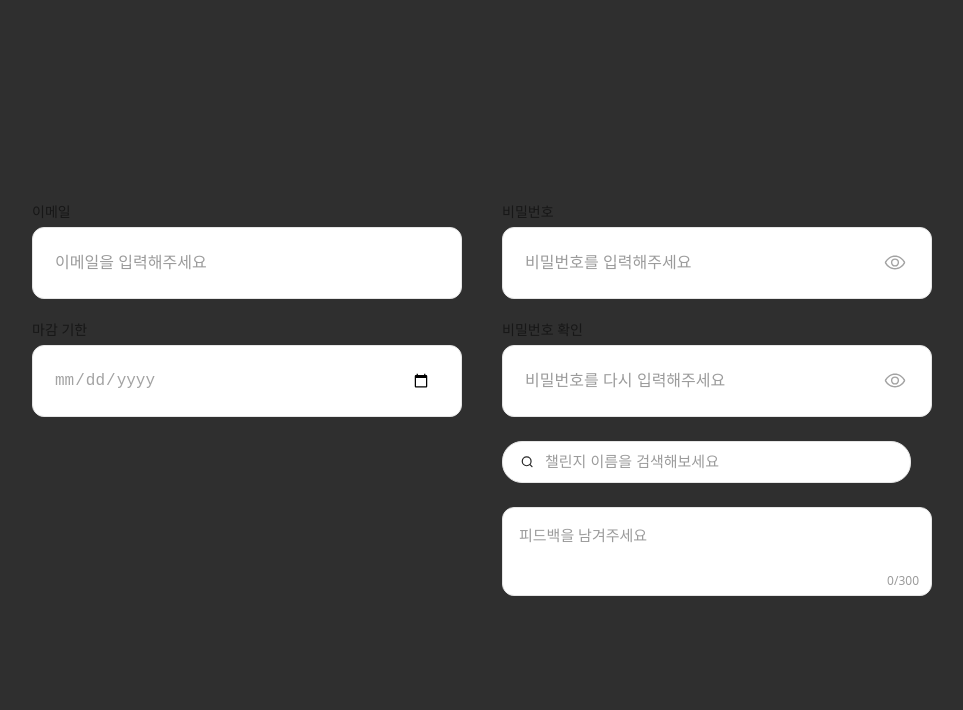
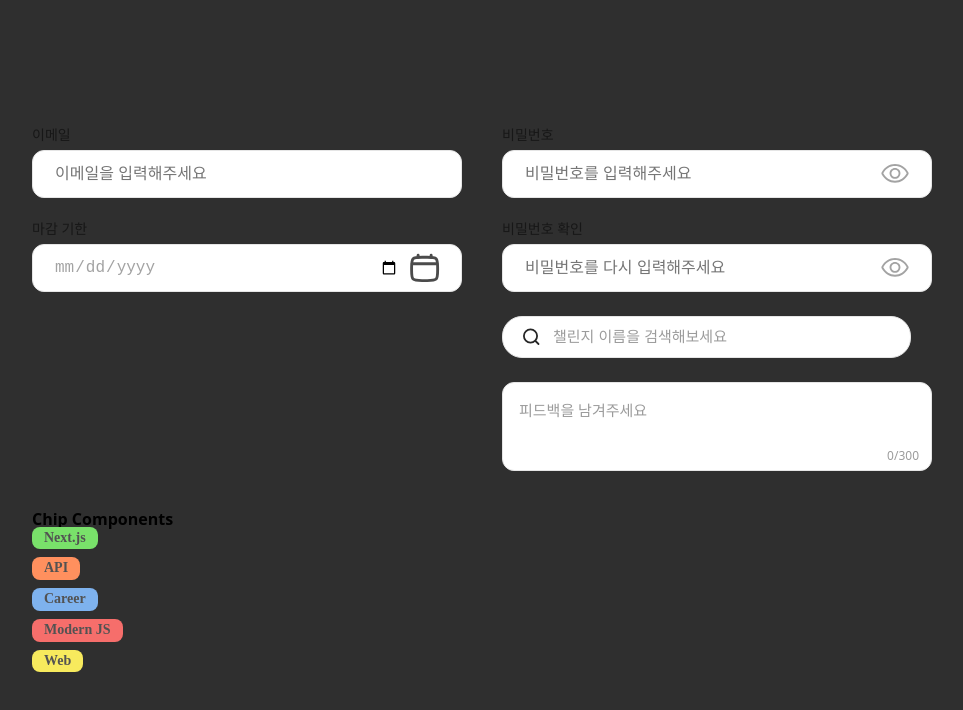
Before and after one commit to fs08-docthrough-team2/fs08-docthrough-team2-fe, a Next.js app: page /example in a window 1280 px wide. Shown: the top 710 px of the page, without its empty margins (158-1121 px from the left). Built offline with nearby package versions, Linux system fonts and the light colour scheme; a web font is replaced by a local one.

Commit message:
input components 크기 수정 및 칩 시작

```diff
--- a/package.json
+++ b/package.json
@@ -15,8 +15,10 @@
     "@tanstack/react-query": "^5.90.5",
     "@tanstack/react-query-devtools": "^5.90.2",
     "axios": "^1.12.2",
+    "date-fns": "^4.1.0",
     "next": "^15.5.6",
     "react": "^19.1.0",
+    "react-datepicker": "^8.8.0",
     "react-dom": "^19.1.0"
   },
   "devDependencies": {
--- a/src/app/example/page.jsx
+++ b/src/app/example/page.jsx
@@ -5,6 +5,7 @@ import PasswordInput from '@/components/atoms/input/PasswordInput';
 import BaseInput from '@/components/atoms/input/BaseInput';
 import SearchInput from '@/components/atoms/input/SearchInput';
 import TextBox from '@/components/atoms/input/TextBox';
+import TypeChip from '@/components/atoms/chips/TypeChip';
 
 export default function ExamplePage() {
   const [email, setEmail] = useState('');
@@ -14,6 +15,7 @@ export default function ExamplePage() {
   const [keyword, setKeyword] = useState('');
   const [feedback, setFeedback] = useState('');
 
+  /* 인풋 테스트 */
   return (
     <main
       style={{
@@ -49,7 +51,7 @@ export default function ExamplePage() {
             value={expire}
             onChange={(e) => setExpire(e.target.value)}
             type="date"
-            rightNode={<span aria-hidden="true"></span>}
+            rightNode={<img src="/icons/calendar.svg" alt="" width={32} height={32} />}
           />
         </div>
 
@@ -80,6 +82,18 @@ export default function ExamplePage() {
 
           <TextBox value={feedback} onChange={(e) => setFeedback(e.target.value)} />
         </div>
+
+        {/* 🔸 칩 테스트 */}
+        <section>
+          <h2>Chip Components</h2>
+          <div style={{ display: 'flex', flexDirection: 'column', gap: '8px' }}>
+            <TypeChip label="Next.js" color="green" />
+            <TypeChip label="API" color="orange" />
+            <TypeChip label="Career" color="blue" />
+            <TypeChip label="Modern JS" color="red" />
+            <TypeChip label="Web" color="yellow" />
+          </div>
+        </section>
       </div>
     </main>
   );
--- a/src/components/atoms/Input/SearchInput.jsx
+++ b/src/components/atoms/Input/SearchInput.jsx
@@ -10,7 +10,7 @@ export default function SearchInput({
   return (
     <div className={styles.siWrap}>
       <div className={styles.siLeft}>
-        <img src="/icons/search.svg" alt="검색" width={16} height={16} />
+        <img src="/icons/search.svg" alt="검색" width={24} height={24} />
       </div>
       <input
         className={styles.siInput}
--- /dev/null
+++ b/src/components/atoms/chips/TypeChip.jsx
@@ -0,0 +1,5 @@
+import styles from '@/styles/components/atoms/chips/TypeChip.module.scss';
+
+export default function TypeChip({ label, color = 'green' }) {
+  return <span className={`${styles.chip} ${styles[color]}`}>{label}</span>;
+}
--- a/src/styles/components/atoms/Input/BaseInput.module.scss
+++ b/src/styles/components/atoms/Input/BaseInput.module.scss
@@ -16,7 +16,7 @@
   padding: 11px 20px;
   gap: 10px;
   align-self: stretch;
-
+  box-sizing: border-box;
   border-radius: 12px;
   border: 1px solid var(--gray-gray200, #e5e5e5);
   background: var(--white-white_FFFFFF, #fff);
@@ -30,10 +30,6 @@
   font-size: 16px;
   font-weight: 400;
   color: #a3a3a3;
-
-  &::placeholder {
-    color: #9b9b9b;
-  }
 }
 
 .leftNode,
@@ -54,8 +50,8 @@
   height: 32px;
 
   img {
-    width: 24px;
-    height: 24px;
+    width: 32px;
+    height: 32px;
   }
 
   &:hover img {
--- /dev/null
+++ b/src/styles/components/atoms/chips/TypeChip.module.scss
@@ -0,0 +1,43 @@
+.chip {
+  display: inline-flex;
+  width: max-content;
+  flex: 0 0 auto;
+  align-items: center;
+  align-self: flex-start;
+  white-space: nowrap;
+  justify-content: center;
+  padding: 3px 12px;
+  border-radius: 8px;
+  font-feature-settings:
+    'liga' off,
+    'clig' off;
+  font-family: Quantico;
+  font-weight: 700;
+  font-size: 14px;
+  color: #fff; /* 공통 텍스트 컬러 */
+  line-height: 1.2;
+  text-align: center;
+  user-select: none;
+  color: #525252;
+}
+
+/* 색상 팔레트 (피그마 기준) */
+.green {
+  background: #79e16a; /* Next.js */
+}
+
+.orange {
+  background: #ff905e; /* API */
+}
+
+.blue {
+  background: #7eb2ee; /* Career */
+}
+
+.red {
+  background: #f66e6b; /* Modern JS */
+}
+
+.yellow {
+  background: #f7ea5d; /* Web */
+}
```
Also changed, not shown: src/components/atoms/chips/CategoryChip.jsx (added), src/components/atoms/chips/StatusChip.jsx (added), src/styles/components/atoms/chips/CategoryChip.module.scss (added), src/styles/components/atoms/chips/StatusChip.module.scss (added), 1 other file (tests, documents, lock files or other folders).
